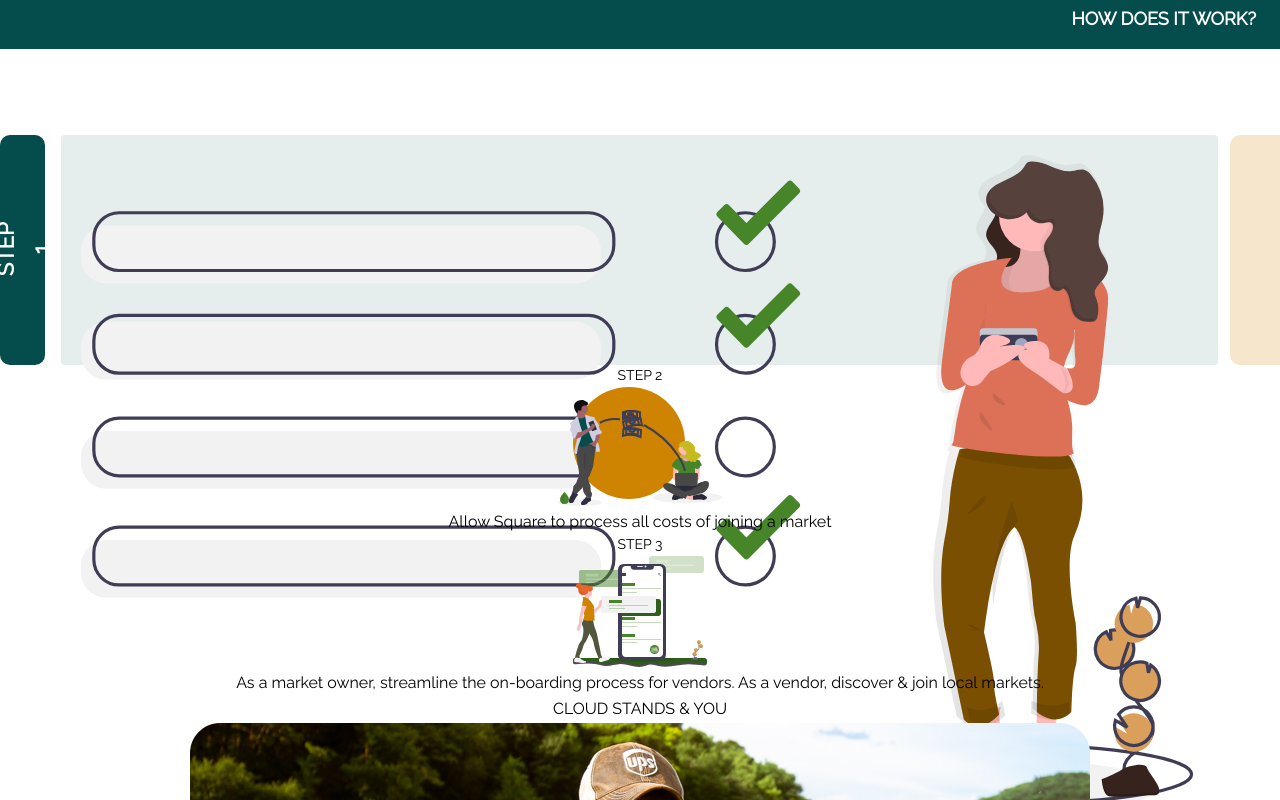
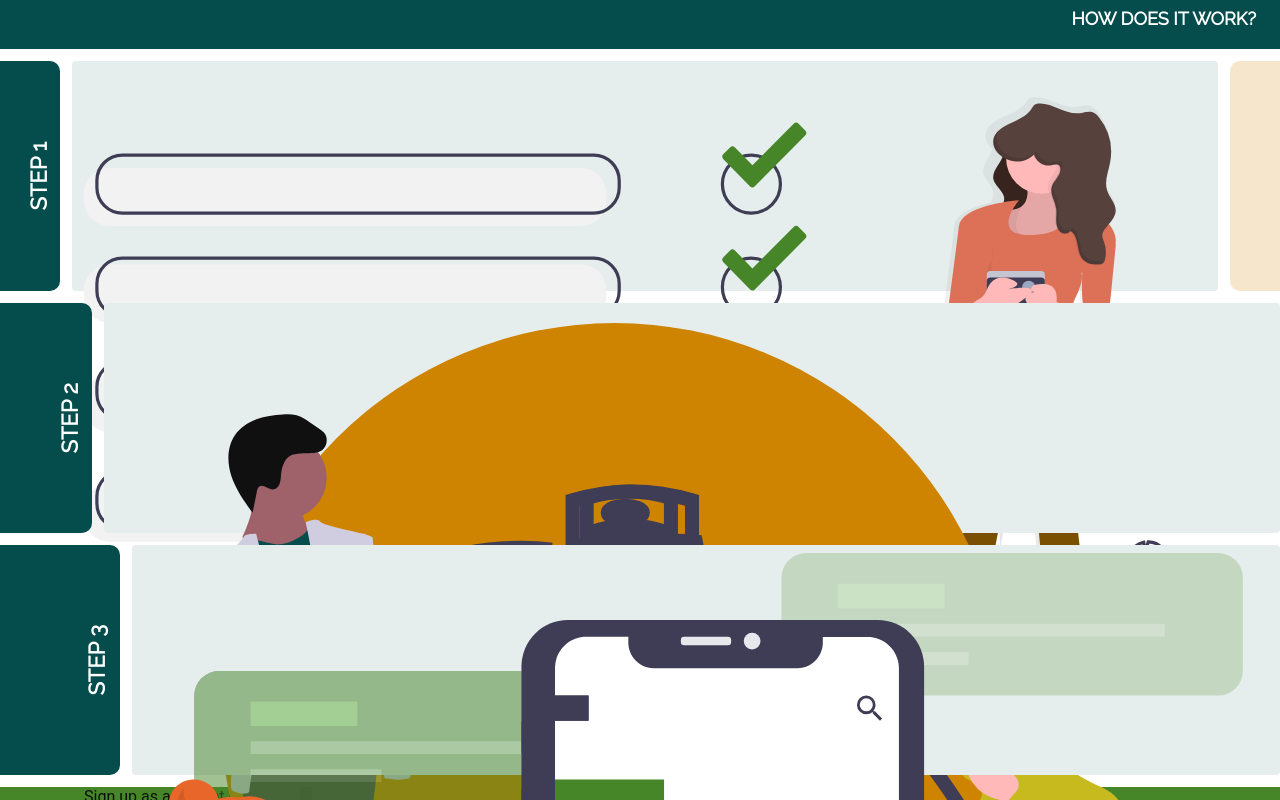
Before and after one commit to labs14-market-organizer/frontend, a React (Create React App) app: page /landing in a window 1280 px wide. Shown: the part 1120-1920 px from the top of the page. Built offline with nearby package versions, Linux system fonts and the light colour scheme; a web font is replaced by a local one.

Commit message:
Steps section completed
Next gonna move the testimonial to a card probably

```diff
--- a/src/routes/MarketingPage.js
+++ b/src/routes/MarketingPage.js
@@ -94,33 +94,37 @@ const MarketingPage = () => {
             Sign up as a market owner or vendor
           </Typography>
         </Step1Paper>
-      <Box5/>
+        <Box5 />
       </Step1Container>
 
-
-      <Box>
+      <Step2Container>
+        <Step2Label>
           <Typography variant="subtitle2">STEP 2</Typography>
-      </Box>
-      <Box>
+        </Step2Label>
+        <Step2Paper>
           <img src={step2} />
           <Typography variant="body1">
             Allow Square to process all costs of joining a market
           </Typography>
-      </Box>
-      <Box>
+        </Step2Paper>
+      </Step2Container>
+
+      <Step3Container>
+        <Step3Label>
           <Typography variant="subtitle2">STEP 3</Typography>
-      </Box>
-      <Box>
+        </Step3Label>
+        <Step3Paper>
           <img src={step3} />
           <Typography variant="body1">
-          As a market owner, streamline the on-boarding process for vendors. As
-          a vendor, discover & join local markets.
+            As a market owner, streamline the on-boarding process for vendors.
+            As a vendor, discover & join local markets.
           </Typography>
-      </Box>
+        </Step3Paper>
+      </Step3Container>
 
-      <Box>
-        <Typography variant="subtitle1">CLOUD STANDS & YOU</Typography>
-      </Box>
+      <TitleBox className="testimonial">
+        <Typography  variant="subtitle1">CLOUD STANDS & YOU</Typography>
+      </TitleBox>
 
       <Box>
         <img src={testimonial1} />
@@ -252,43 +256,34 @@ const Box5 = styled(Box)`
   margin-left: 12px;
 `;
 
+const Step1Container = styled(Box)`
+  display: flex;
+  margin-top: 12px;
+  align-items: center;
+  height: 230px;
+`;
+
 const Step1Label = styled(Box)`
   background-color: #044d4c;
   height: 230px;
-  margin-right: 16px;
-  width: 45px;
-  border-radius: 10px 10px 10px 10px;
+  margin-right: 12px;
+  width: 60px;
+  border-radius: 0px 10px 10px 0px;
   color: white;
   box-sizing: border-box;
   /* margin-left: -96px; */
   display: flex;
-  justify-content: center;
+  justify-content: flex-end;
   align-items: center;
-
+  position: absolute;
 
   .MuiTypography-subtitle2 {
     font-size: 22px;
     font-weight: 600;
     transform: rotate(270deg);
-
-
-
+    margin-right: -12px;
   }
-
-
-
-
-`
-
-const Step1Container = styled(Box)`
-display: flex;
-margin-top: 86px;
-align-items: center;
-height: 230px;
-
-
-
-`
+`;
 
 const Step1Paper = styled(Paper)`
   display: flex;
@@ -296,11 +291,11 @@ flex-direction: column;
   background-color: #e6eded;
   height: 100%;
   box-shadow: none;
-padding: 20px;
   text-align: left;
   box-sizing: border-box;
   width: 100%;
-
+  margin-left: 72px;
+  padding: 20px 12px;
 
   .MuiTypography-body1 {
     margin-top: 24px;
@@ -308,13 +303,119 @@ width: 100%;
     line-height: 24px;
     font-family: Roboto;
     font-weight: normal;
+    line-height: 1.5;
   }
+  img {
+    margin-top: 16px;
+  }
+`;
 
+const Step2Container = styled(Box)`
+  display: flex;
+  margin-top: 12px;
+  align-items: center;
+  height: 230px;
+`;
 
+const Step2Label = styled(Box)`
+  background-color: #044d4c;
+  height: 230px;
+  margin-right: 12px;
+  width: 92px;
+  border-radius: 0px 10px 10px 0px;
+  color: white;
+  text-align: center;
+  box-sizing: border-box;
+  /* margin-left: -96px; */
+  display: flex;
+  justify-content: flex-end;
+  align-items: center;
+  position: absolute;
+
+  .MuiTypography-subtitle2 {
+    font-size: 22px;
+    margin-right: -12px;
+    font-weight: 600;
+    transform: rotate(270deg);
+    margin-right: -12px;
+  }
+`;
+
+const Step2Paper = styled(Paper)`
+  display: flex;
+  flex-direction: column;
+  background-color: #e6eded;
+  height: 100%;
+  box-shadow: none;
+  padding: 20px 12px;
+  text-align: left;
+  box-sizing: border-box;
+  width: 100%;
+  margin-left: 104px;
+  .MuiTypography-body1 {
+    margin-top: 24px;
+    font-size: 16px;
+    line-height: 24px;
+    font-family: Roboto;
+    font-weight: normal;
+    line-height: 1.5;
+  }
+`;
+
+const Step3Container = styled(Box)`
+  display: flex;
+  margin-top: 12px;
+  align-items: center;
+  height: 230px;
+`;
+
+const Step3Label = styled(Box)`
+  background-color: #044d4c;
+  height: 230px;
+  margin-right: 12px;
+  width: 120px;
+  border-radius: 0px 10px 10px 0px;
+  color: white;
+  text-align: center;
+  box-sizing: border-box;
+  /* margin-left: -96px; */
+  display: flex;
+  justify-content: flex-end;
+  align-items: center;
+  position: absolute;
+
+  .MuiTypography-subtitle2 {
+    font-size: 22px;
+    font-weight: 600;
+    transform: rotate(270deg);
+    margin-right: -12px;
+  }
+`;
+
+const Step3Paper = styled(Paper)`
+  display: flex;
+  flex-direction: column;
+  background-color: #e6eded;
+  height: 100%;
+  box-shadow: none;
+  padding: 20px 12px;
+  text-align: left;
+  box-sizing: border-box;
+  width: 100%;
+  margin-left: 132px;
+
+  .MuiTypography-body1 {
+    margin-top: 2px;
+    font-size: 16px;
+    line-height: 24px;
+    font-family: Roboto;
+    font-weight: normal;
+    line-height: 1.5;
+  }
   img {
-
+    margin-top: -12px;
   }
-`
+`;
 
 const TitleBox = styled(Box)`
   height: 60px;
@@ -335,7 +436,18 @@ const TitleBox = styled(Box)`
     text-align: right;
     padding-right: 24px;
   }
+
+  &&.testimonial {
+    justify-content: center;
+    background-color: #478529;
+    padding-left: 0px;
+    margin-bottom: 12px;
+
+    /* text-align: right; */
+    /* padding-right: 24px; */
+  }
 `;
+
 const SmallMarkets = styled(Paper)`
   margin-left: 12px;
   background-color: #f6e7cc;
```
Lines whose indentation alone changed are shown as unchanged.
